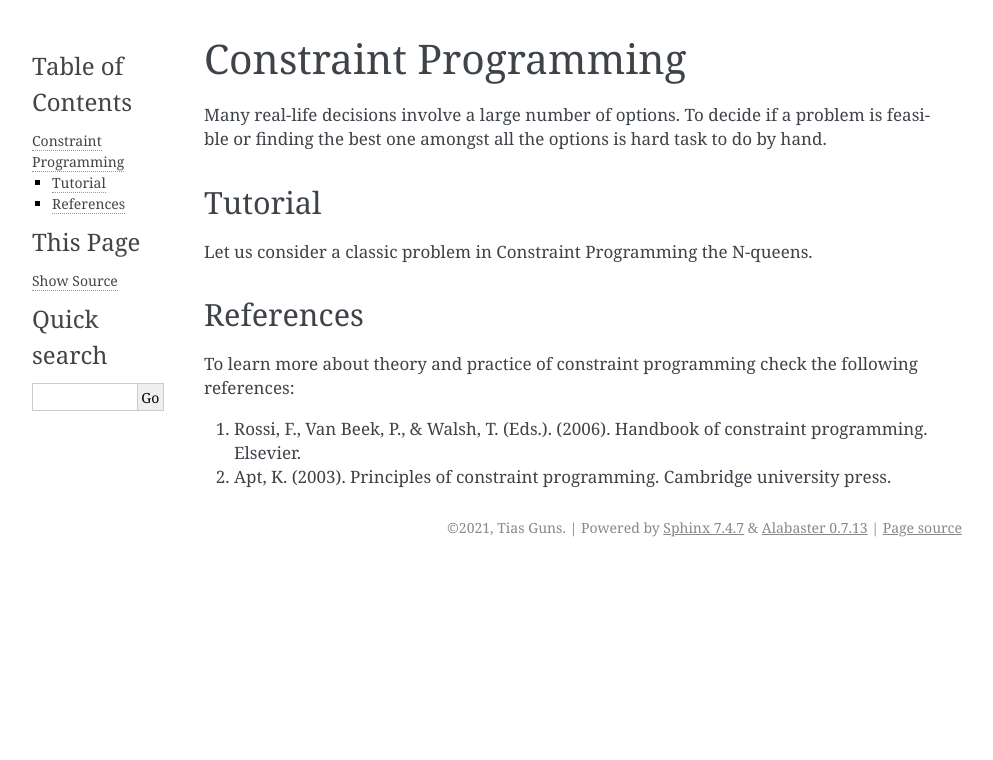
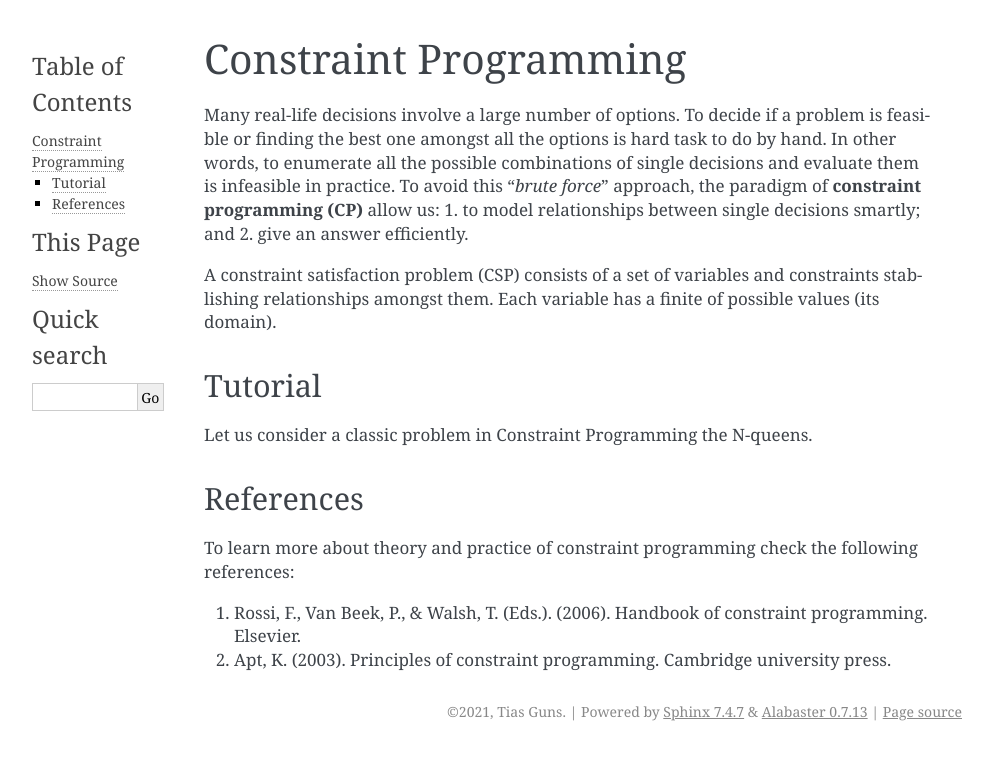
Before and after one commit to CPMpy/cpmpy, a Sphinx documentation site: the page built from docs/overview.rst, in a window 1280 px wide. Shown: the top 760 px of the page, without its empty margins (148-1141 px from the left). Built offline with Sphinx 7.4.7, drawn with Linux system fonts in a browser that asks for light colours.

Commit message:
Update overview.rst

```diff
--- a/docs/overview.rst
+++ b/docs/overview.rst
@@ -2,8 +2,9 @@ Constraint Programming
 ----------------------
 
 .. Basic concepts on Constraint programming
-Many real-life decisions involve a large number of options. To decide if a problem is feasible or finding the best one amongst all the options is hard task to do by hand.
+Many real-life decisions involve a large number of options. To decide if a problem is feasible or finding the best one amongst all the options is hard task to do by hand. In other words, to enumerate all the possible combinations of single decisions and evaluate them is infeasible in practice. To avoid this "*brute force*" approach, the paradigm of **constraint programming (CP)** allow us: 1. to model relationships between single decisions smartly; and 2. give an answer efficiently.
 
+A constraint satisfaction problem (CSP) consists of a set of variables and constraints stablishing relationships amongst them. Each variable has a finite of possible values (its domain).
 
 
 Tutorial
```
